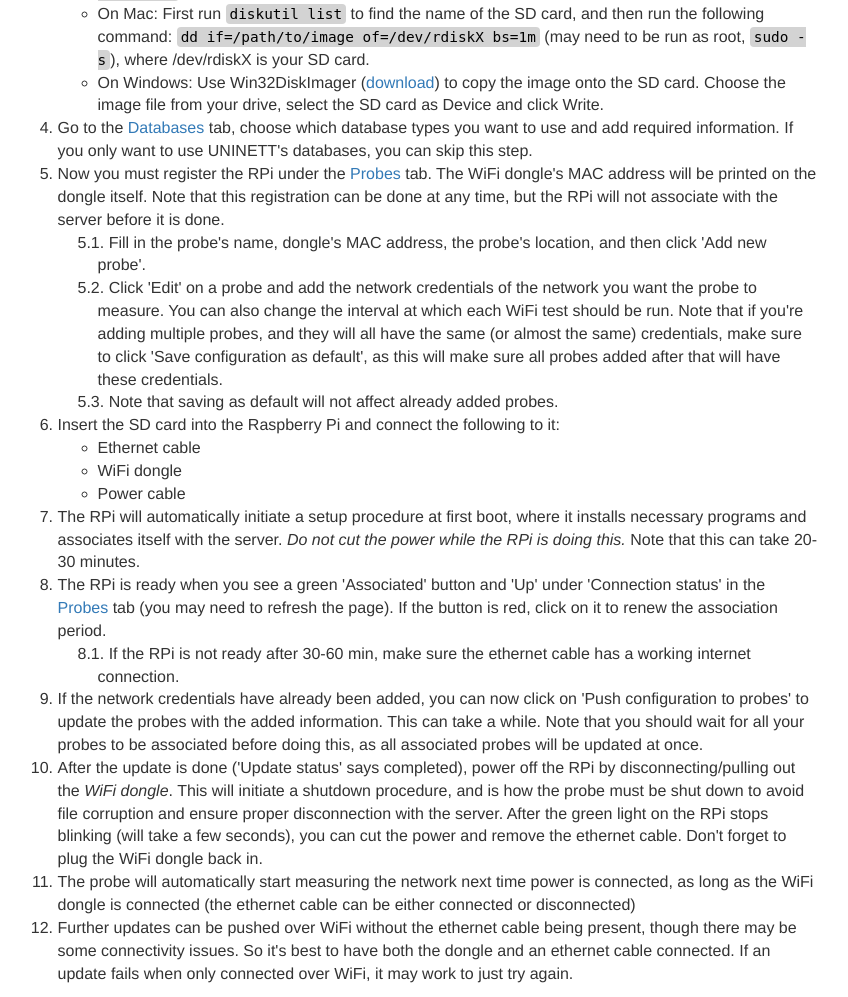
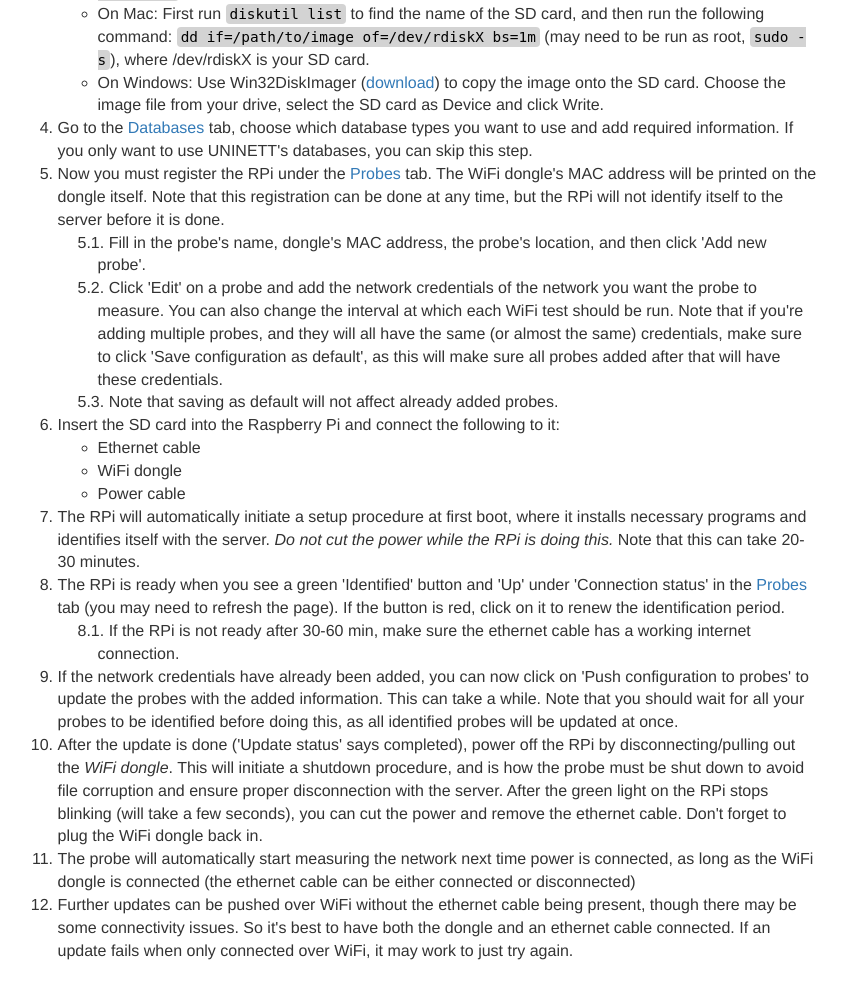
Before and after one commit to Uninett/probe-website, a Flask app: page /instructions in a window 1280 px wide. Shown: the part 480-1477 px from the top of the page, without its empty margins (234-1082 px from the left). After the commit the page ends 1440 px from the top, so only its background shows below. Run offline with Flask 2, Linux system fonts and the light colour scheme; a user stored in the database is signed in; some libraries are stand-ins or nearby versions.

Commit message:
Rename association to identification

```diff
--- a/probe_website/templates/instructions.html
+++ b/probe_website/templates/instructions.html
@@ -32,7 +32,7 @@ This page contains instructions on how to set up probes.
       </ul>
     </li>
     <li>Go to the <a href="{{ url_for('databases') }}">Databases</a> tab, choose which database types you want to use and add required information. If you only want to use UNINETT's databases, you can skip this step.</li>
-    <li>Now you must register the RPi under the <a href="{{ url_for('probes') }}">Probes</a> tab. The WiFi dongle's MAC address will be printed on the dongle itself. Note that this registration can be done at any time, but the RPi will not associate with the server before it is done.
+    <li>Now you must register the RPi under the <a href="{{ url_for('probes') }}">Probes</a> tab. The WiFi dongle's MAC address will be printed on the dongle itself. Note that this registration can be done at any time, but the RPi will not identify itself to the server before it is done.
       <ol>
         <li>Fill in the probe's name, dongle's MAC address, the probe's location, and then click 'Add new probe'.</li>
         <li>Click 'Edit' on a probe and add the network credentials of the network you want the probe to measure. You can also change the interval at which each WiFi test should be run. Note that if you're adding multiple probes, and they will all have the same (or almost the same) credentials, make sure to click 'Save configuration as default', as this will make sure all probes added after that will have these credentials.</li>
@@ -46,13 +46,13 @@ This page contains instructions on how to set up probes.
         <li>Power cable</li>
       </ul>
     </li>
-    <li>The RPi will automatically initiate a setup procedure at first boot, where it installs necessary programs and associates itself with the server. <em>Do not cut the power while the RPi is doing this.</em> Note that this can take 20-30 minutes.</li>
-    <li>The RPi is ready when you see a green 'Associated' button and 'Up' under 'Connection status' in the <a href="{{ url_for('probes') }}">Probes</a> tab (you may need to refresh the page). If the button is red, click on it to renew the association period.
+    <li>The RPi will automatically initiate a setup procedure at first boot, where it installs necessary programs and identifies itself with the server. <em>Do not cut the power while the RPi is doing this.</em> Note that this can take 20-30 minutes.</li>
+    <li>The RPi is ready when you see a green 'Identified' button and 'Up' under 'Connection status' in the <a href="{{ url_for('probes') }}">Probes</a> tab (you may need to refresh the page). If the button is red, click on it to renew the identification period.
       <ol>
         <li>If the RPi is not ready after 30-60 min, make sure the ethernet cable has a working internet connection.</li>
       </ol>
     </li>
-    <li>If the network credentials have already been added, you can now click on 'Push configuration to probes' to update the probes with the added information. This can take a while. Note that you should wait for all your probes to be associated before doing this, as all associated probes will be updated at once.</li>
+    <li>If the network credentials have already been added, you can now click on 'Push configuration to probes' to update the probes with the added information. This can take a while. Note that you should wait for all your probes to be identified before doing this, as all identified probes will be updated at once.</li>
     <li>After the update is done ('Update status' says completed), power off the RPi by disconnecting/pulling out the <em>WiFi dongle</em>. This will initiate a shutdown procedure, and is how the probe must be shut down to avoid file corruption and ensure proper disconnection with the server. After the green light on the RPi stops blinking (will take a few seconds), you can cut the power and remove the ethernet cable. Don't forget to plug the WiFi dongle back in.</li>
     <li>The probe will automatically start measuring the network next time power is connected, as long as the WiFi dongle is connected (the ethernet cable can be either connected or disconnected)</li>
     <li>Further updates can be pushed over WiFi without the ethernet cable being present, though there may be some connectivity issues. So it's best to have both the dongle and an ethernet cable connected. If an update fails when only connected over WiFi, it may work to just try again.</li>
```
Also changed, not shown: probe_website/templates/probes.html (+4 -3 lines).
